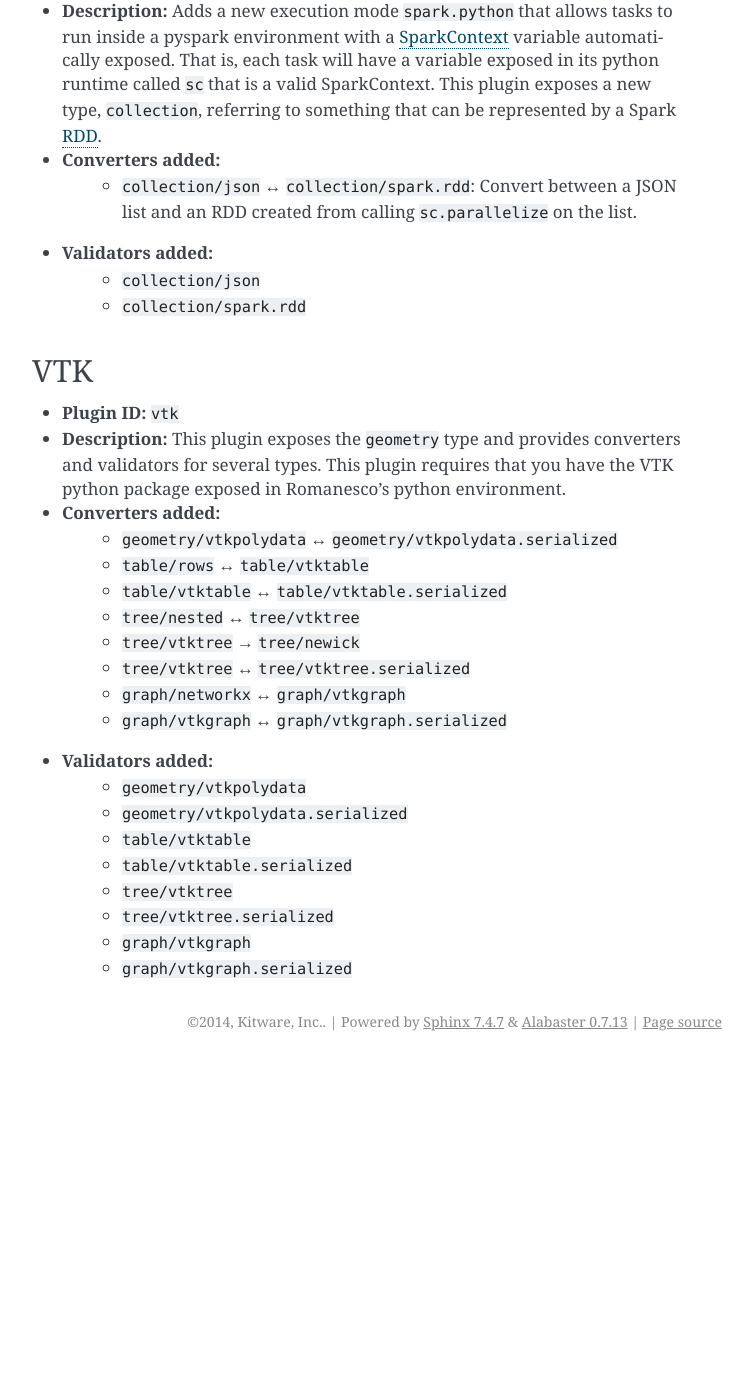
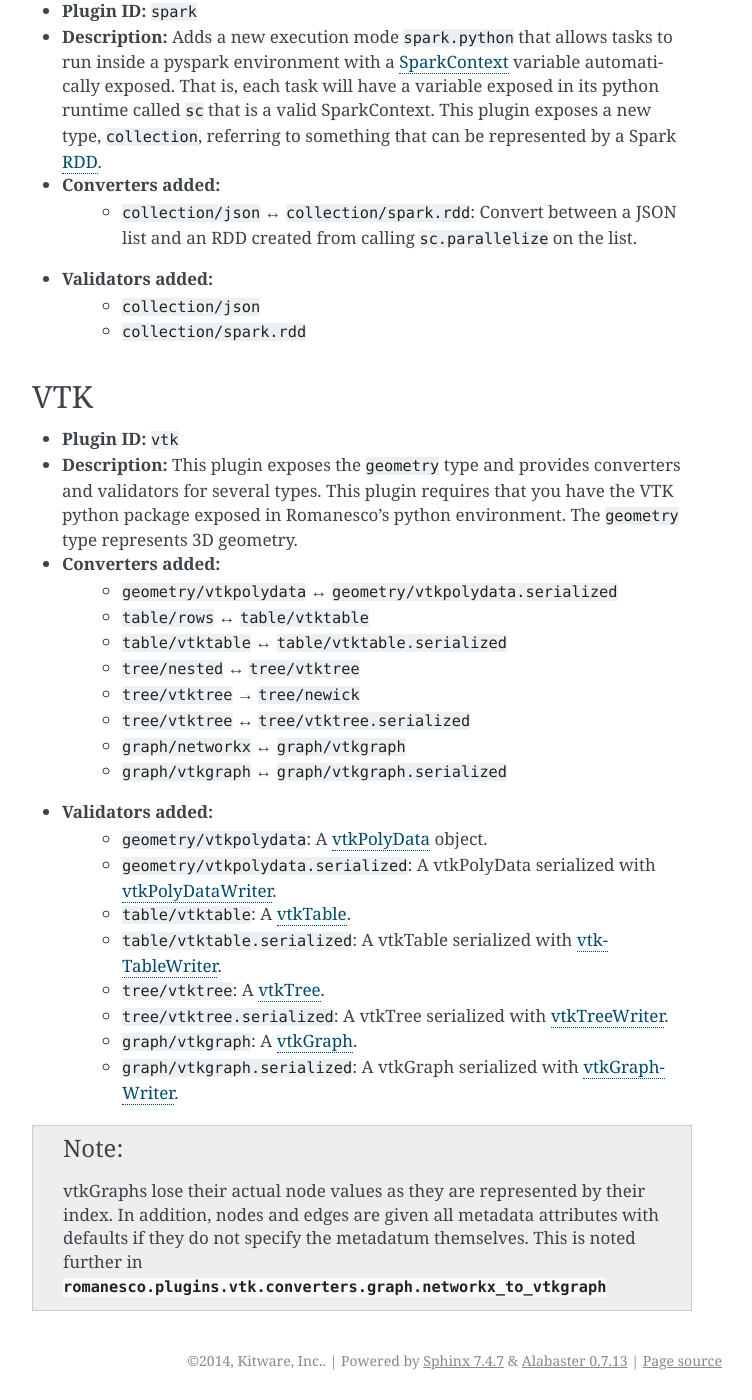
Before and after one commit to girder/girder_worker, a Sphinx documentation site: the page built from docs/plugins.rst, in a window 1280 px wide and 1400 px high, scrolled down 1984 px. Shown: the whole window, without its empty margins (388-1140 px from the left). Built offline with Sphinx 7.4.7, drawn with Linux system fonts in a browser that asks for light colours; before the commit the page ends 3045 px from its top, so only the background shows below that; some of the changed text lies outside the part shown.

Commit message:
Move old data into plugin docs

```diff
--- a/docs/plugins.rst
+++ b/docs/plugins.rst
@@ -66,17 +66,18 @@ R
   the R code to run is passed via the ``script`` field of the task specification.
   The ``r`` data type refers to objects compatible with the R runtime environment.
 * **Converters added:**
-    * ``r/object`` |ba| ``r/serialized``: Convert between in-memory R object and a serialized version.
+    * ``r/object`` |ba| ``r/serialized``
     * ``table/csv`` |ba| ``table/r.dataframe``
     * ``tree/newick`` |ba| ``tree/r.apetree``
     * ``tree/nexus`` |ba| ``tree/r.apetree``
     * ``r/apetree`` |ra| ``tree/treestore``
 
 * **Validators added:**
-    * ``r/object``
-    * ``r/serialized``
-    * ``table/r.dataframe``
-    * ``tree/r.apetree``
+    * ``r/object``: An in-memory R object.
+    * ``r/serialized``: A serialized version of an R object created using R's ``serialize`` function.
+    * ``table/r.dataframe``: An R data frame. If the first column contains unique values,
+      these are set as the row names of the data frame.
+    * ``tree/r.apetree``: A tree in the R package ``ape`` format.
 
 Spark
 -----
@@ -103,7 +104,8 @@ VTK
 * **Plugin ID:** ``vtk``
 * **Description:** This plugin exposes the ``geometry`` type and provides converters
   and validators for several types. This plugin requires that you have the VTK
-  python package exposed in Romanesco's python environment.
+  python package exposed in Romanesco's python environment. The ``geometry`` type
+  represents 3D geometry.
 * **Converters added:**
     * ``geometry/vtkpolydata`` |ba| ``geometry/vtkpolydata.serialized``
     * ``table/rows`` |ba| ``table/vtktable``
@@ -115,15 +117,28 @@ VTK
     * ``graph/vtkgraph`` |ba| ``graph/vtkgraph.serialized``
 
 * **Validators added:**
-    * ``geometry/vtkpolydata``
-    * ``geometry/vtkpolydata.serialized``
-    * ``table/vtktable``
-    * ``table/vtktable.serialized``
-    * ``tree/vtktree``
-    * ``tree/vtktree.serialized``
-    * ``graph/vtkgraph``
-    * ``graph/vtkgraph.serialized``
+    * ``geometry/vtkpolydata``: A vtkPolyData_ object.
+    * ``geometry/vtkpolydata.serialized``: A vtkPolyData serialized with vtkPolyDataWriter_.
+    * ``table/vtktable``: A vtkTable_.
+    * ``table/vtktable.serialized``: A vtkTable serialized with vtkTableWriter_.
+    * ``tree/vtktree``: A vtkTree_.
+    * ``tree/vtktree.serialized``: A vtkTree serialized with vtkTreeWriter_.
+    * ``graph/vtkgraph``: A vtkGraph_.
+    * ``graph/vtkgraph.serialized``: A vtkGraph serialized with vtkGraphWriter_.
 
+.. note :: vtkGraphs lose their actual node values as they are represented by their index.
+  In addition, nodes and edges are given all metadata attributes with defaults if they do not specify the metadatum themselves.
+  This is noted further in :py:mod:`romanesco.plugins.vtk.converters.graph.networkx_to_vtkgraph`
 
-    .. |ra| unicode:: 8594 .. right arrow
-    .. |ba| unicode:: 8596 .. bidirectional arrow
+.. _vtkGraph: http://www.vtk.org/doc/nightly/html/classvtkGraph.html
+.. _vtkGraphWriter: http://www.vtk.org/doc/nightly/html/classvtkGraphWriter.html
+.. _vtkTree: http://www.vtk.org/doc/nightly/html/classvtkTree.html
+.. _vtkTreeWriter: http://www.vtk.org/doc/nightly/html/classvtkTreeWriter.html
+.. _vtkTable: http://www.vtk.org/doc/nightly/html/classvtkTable.html
+.. _vtkTableWriter: http://www.vtk.org/doc/nightly/html/classvtkTableWriter.html
+.. _vtkPolyData: http://www.vtk.org/doc/nightly/html/classvtkPolyData.html
+.. _vtkPolyDataWriter: http://www.vtk.org/doc/nightly/html/classvtkPolyDataWriter.html
+.. _vtkTree: http://www.vtk.org/doc/nightly/html/classvtkTree.html
+
+.. |ra| unicode:: 8594 .. right arrow
+.. |ba| unicode:: 8596 .. bidirectional arrow
```
